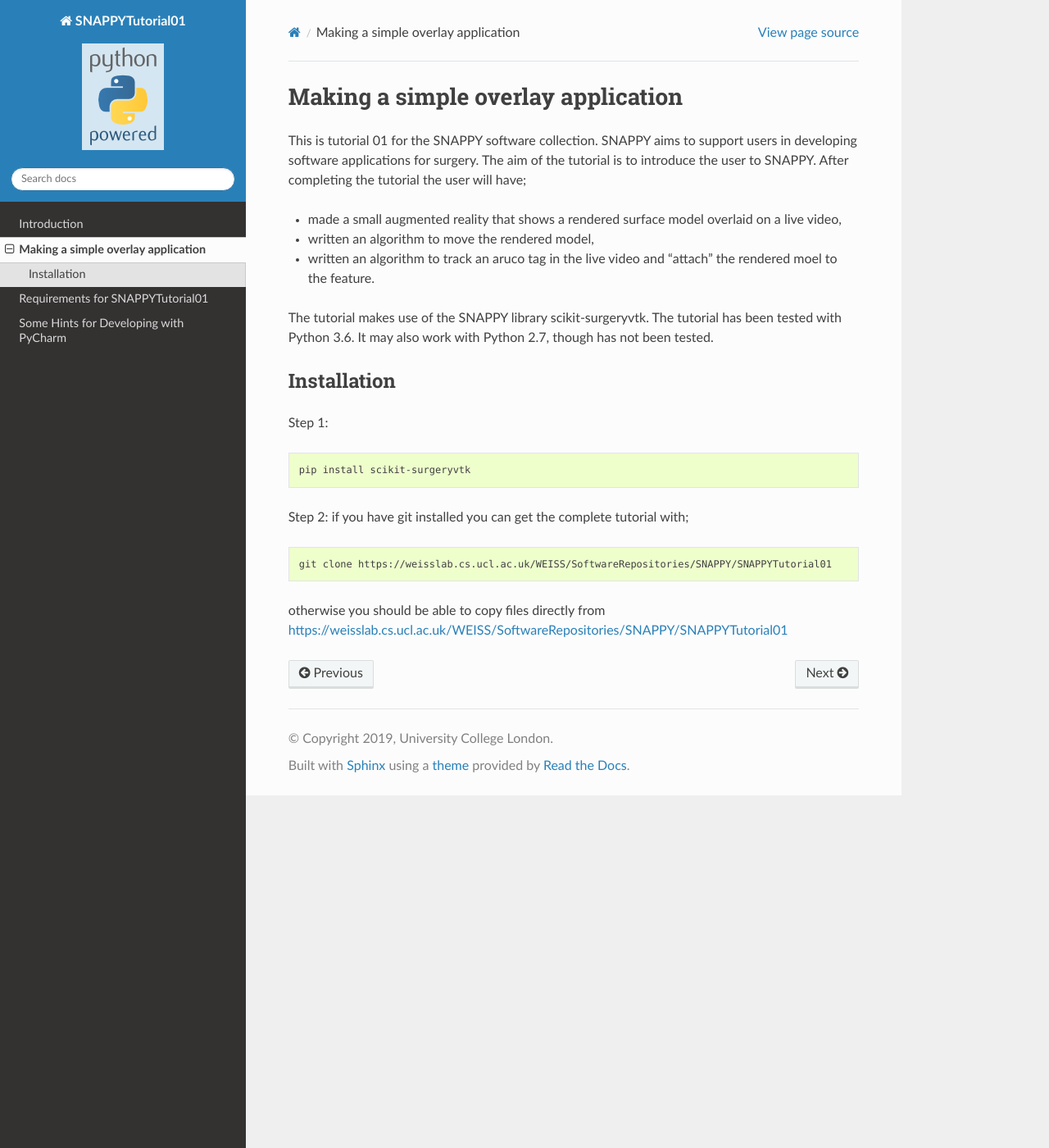
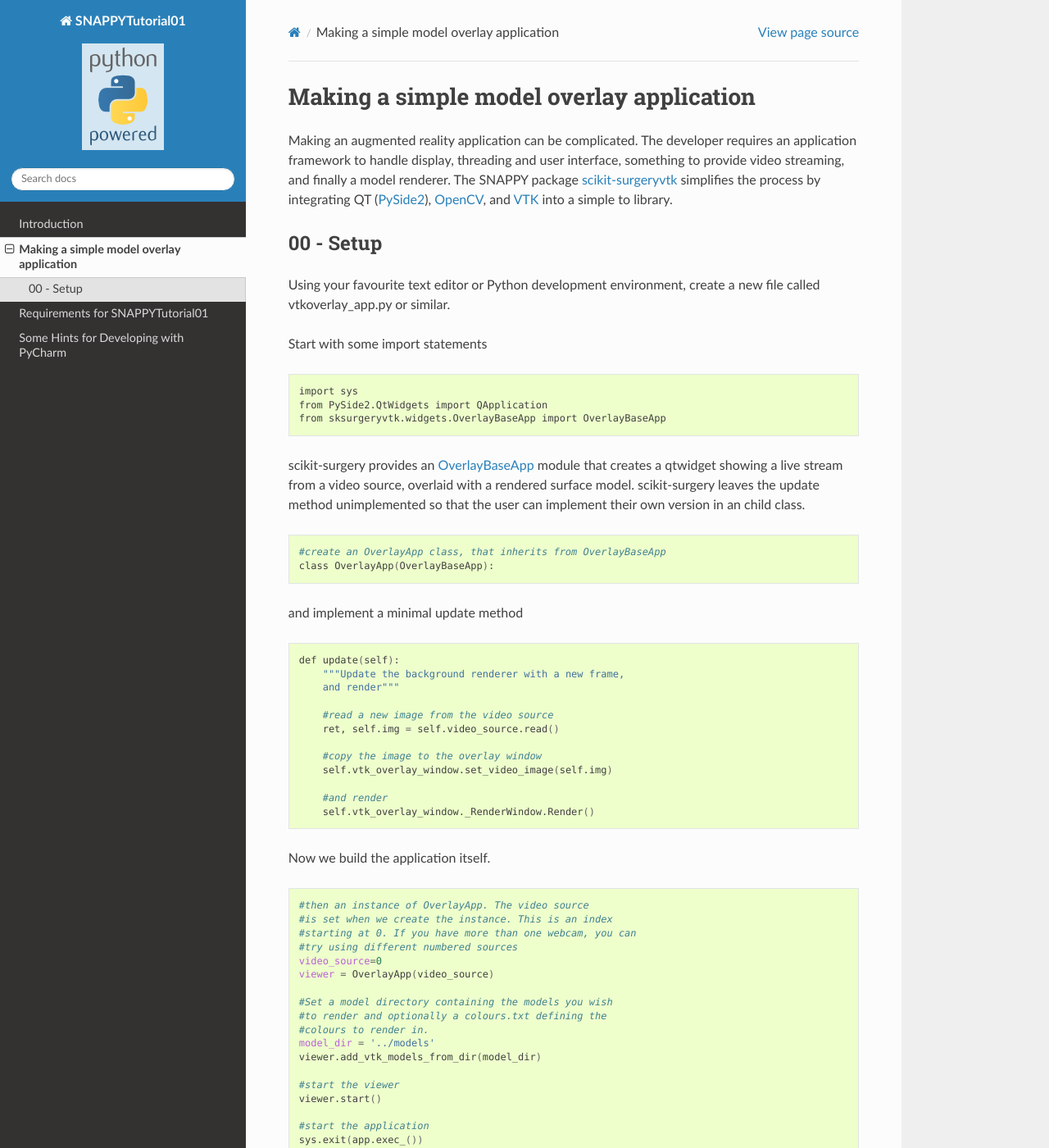
Before and after one commit to SciKit-Surgery/scikit-surgerytutorial01, a Sphinx documentation site: the page built from doc/01_VTK_Overlay_App.rst, in a window 1280 px wide and 1400 px high. Shown: the whole window at 82% size. Built offline with Sphinx 7.4.7 and the Read the Docs theme 2.0.0, drawn with Linux system fonts in a browser that asks for light colours; formulas are drawn with MathJax 3; pages that are not in the unit, such as notebooks, are missing from menus; some of the changed text lies outside the part shown.

Commit message:
Issue #1 wrote first page of tutorial

```diff
--- a/doc/01_VTK_Overlay_App.rst
+++ b/doc/01_VTK_Overlay_App.rst
@@ -3,31 +3,95 @@
 .. _SimpleOverlayApp:
 
 ===============================================
-Making a simple overlay application
+Making a simple model overlay application
 ===============================================
 
-This is tutorial 01 for the SNAPPY software collection. SNAPPY aims to support users in
-developing software applications for surgery. The aim of the tutorial is to
-introduce the user to SNAPPY. After completing the tutorial the user will have;
+Making an augmented reality application can be complicated. The developer
+requires an application framework to handle display, threading and user interface, something
+to provide video streaming, and finally a model renderer. The SNAPPY package
+`scikit-surgeryvtk`_ simplifies the process by integrating QT (`PySide2`_),
+`OpenCV`_, and `VTK`_ into a simple to library.
 
-- made a small augmented reality that shows a rendered surface model overlaid on a
-  live video,
-- written an algorithm to move the rendered model,
-- written an algorithm to track an aruco tag in the live video and "attach" the rendered moel
-  to the feature.
+00 - Setup
+~~~~~~~~~~
+Using your favourite text editor or Python development environment,
+create a new file called vtkoverlay_app.py or similar.
 
-The tutorial makes use of the SNAPPY library scikit-surgeryvtk. The tutorial has been tested with
-Python 3.6. It may also work with Python 2.7, though has not been tested.
+Start with some import statements
 
-Installation
-~~~~~~~~~~~~
-Step 1:
 ::
-  pip install scikit-surgeryvtk
 
-Step 2: if you have git installed you can get the complete tutorial with;
+  import sys
+  from PySide2.QtWidgets import QApplication
+  from sksurgeryvtk.widgets.OverlayBaseApp import OverlayBaseApp
+
+scikit-surgery provides an `OverlayBaseApp`_ module that creates a qtwidget showing
+a live stream from a video source, overlaid with a rendered surface model.
+scikit-surgery leaves the update method unimplemented so that the user
+can implement their own version in an child class.
+
 ::
-  git clone https://weisslab.cs.ucl.ac.uk/WEISS/SoftwareRepositories/SNAPPY/SNAPPYTutorial01
 
-otherwise you should be able to copy files directly from
-https://weisslab.cs.ucl.ac.uk/WEISS/SoftwareRepositories/SNAPPY/SNAPPYTutorial01
+  #create an OverlayApp class, that inherits from OverlayBaseApp
+  class OverlayApp(OverlayBaseApp):
+
+and implement a minimal update method
+
+::
+
+    def update(self):
+        """Update the background renderer with a new frame,
+        and render"""
+
+        #read a new image from the video source
+        ret, self.img = self.video_source.read()
+
+        #copy the image to the overlay window
+        self.vtk_overlay_window.set_video_image(self.img)
+
+        #and render
+        self.vtk_overlay_window._RenderWindow.Render()
+
+Now we build the application itself.
+
+::
+
+  #then an instance of OverlayApp. The video source
+  #is set when we create the instance. This is an index
+  #starting at 0. If you have more than one webcam, you can
+  #try using different numbered sources
+  video_source=0
+  viewer = OverlayApp(video_source)
+
+  #Set a model directory containing the models you wish
+  #to render and optionally a colours.txt defining the
+  #colours to render in.
+  model_dir = '../models'
+  viewer.add_vtk_models_from_dir(model_dir)
+
+  #start the viewer
+  viewer.start()
+
+  #start the application
+  sys.exit(app.exec_())
+
+Now run the application with
+
+::
+
+  python vtkoverlay_app.py
+
+or similar. If successful you should see a live video stream overlaid with
+a rendered surface model. Congratulations. If not you can download a
+`finished example`_ and compare. Play around with it, see what happens if
+you delete some line or change part of the update method.
+
+Next we will add some code to the update loop to move the rendered model
+for each frame update.
+
+.. _`scikit-surgeryvtk`: https://pypi.org/project/scikit-surgeryvtk
+.. _`PySide2`: https://pypi.org/project/PySide2
+.. _`OpenCV` : https://pypi.org/project/opencv-contrib-python
+.. _`VTK` : https://pypi.org/project/vtk
+.. _`OverlayBaseApp` : https://scikit-surgeryvtk.readthedocs.io/en/latest/sksurgeryvtk.widgets.OverlayBaseApp.html#module-sksurgeryvtk.widgets.OverlayBaseApp
+.. _`finished example` : https://weisslab.cs.ucl.ac.uk/WEISS/SoftwareRepositories/SNAPPY/SNAPPYTutorial01/blob/master/snappytutorial01/00_vtkoverlay_app.py
```
Also changed, not shown: 1 other file.
